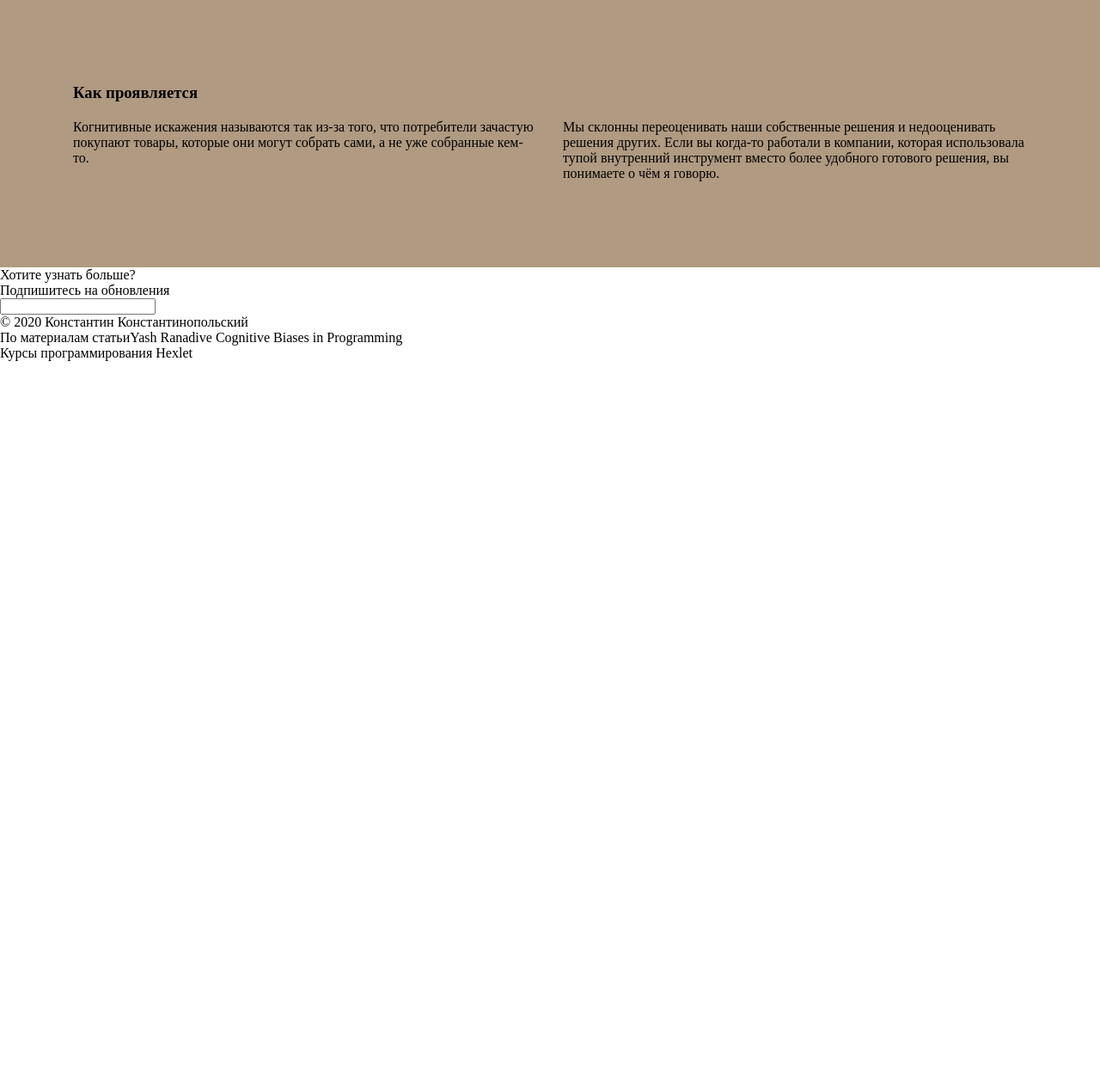
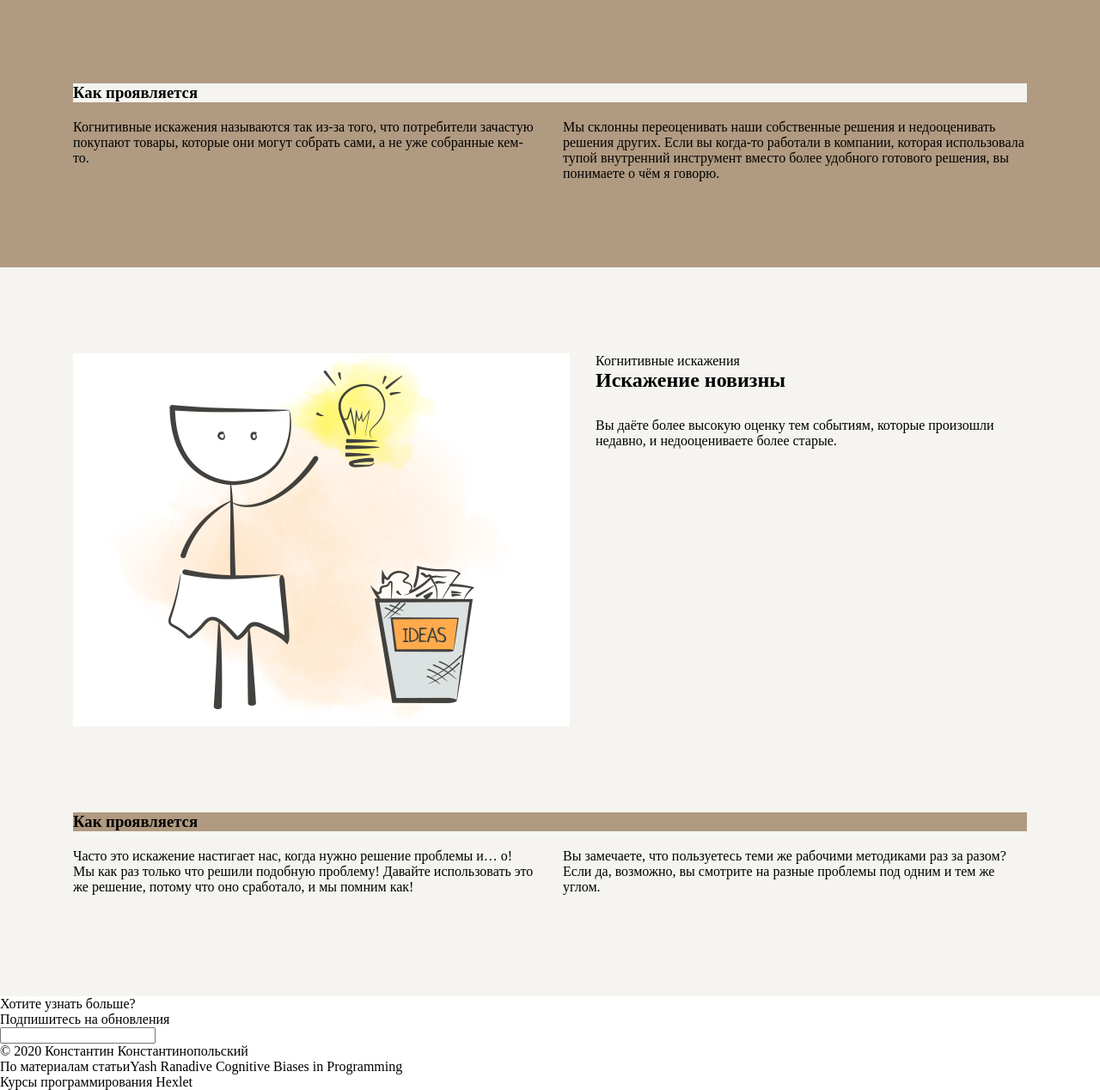
Before and after one commit to sunnaylya/layout-designer-project-lvl1, a website: page src/index.html in a window 1280 px wide. Shown: the part 4120-5388 px from the top of the page at 86% size. Before the commit the page ends 4540 px from the top, so only its background shows below. Drawn offline with Linux system fonts and the light colour scheme.

Commit message:
add styles novelty-distortion

```diff
--- a/src/index.html
+++ b/src/index.html
@@ -45,7 +45,7 @@
                         </a>
                     </div>
                     <div class="card card3">
-                        <a href="#ikea-effect-id" class="card-link">
+                        <a href="#novelty-distortion-id" class="card-link">
                           <h2 class="card-header">3</h2>
                           <h3 class="h3">Искажение новизны</h3>
                           <div class="text">Вы даёте более высокую оценку тем событиям, которые произошли недавно, и недооцениваете более старые.</div>
@@ -77,7 +77,7 @@
                         <div class="text">Вы переоцениваете собственные решения, и, как следствие, недооцениваете решения других.</div>
                     </div>
                 </div>
-                <h3 class="how-header">Как проявляется</h3>
+                <h3 class="how-header bc-brown">Как проявляется</h3>
                 <div class="text column">Когнитивные искажения называются так из-за того, что потребители зачастую покупают товары, которые они могут собрать сами, а не уже собранные кем-то. <br>
                     <br>Мы склонны переоценивать наши собственные решения и недооценивать решения других. Если вы когда-то работали в компании, которая использовала тупой внутренний инструмент
                     вместо более удобного готового решения, вы понимаете о чём я говорю.
@@ -87,18 +87,34 @@
         <section class="premature-optimization bc-brown" id="premature-optimization-id">
             <div class="container section-basic-styles">
                 <div class="flex-div">
-                <div class="text-div">
+                  <div class="text-div">
                     <div class="text">Когнитивные искажения</div>
                     <h1 class="mgb-30px">Преждевременная оптимизация</h1>
                     <div class="text">Вы переоцениваете собственные решения, и, как следствие, недооцениваете решения других.</div>
                 </div>
                 <img src="./images/2.png" alt="Toto and rocket" class="vam">
             </div>
-            <h3 class="how-header">Как проявляется</h3>
+            <h3 class="how-header bc-light">Как проявляется</h3>
             <div class="text column">Когнитивные искажения называются так из-за того, что потребители зачастую покупают товары, которые они могут собрать сами, а не уже собранные кем-то. <br>
                 <br>Мы склонны переоценивать наши собственные решения и недооценивать решения других. Если вы когда-то работали в компании, которая использовала тупой внутренний инструмент
                 вместо более удобного готового решения, вы понимаете о чём я говорю.
             </div>
+            </div>
+        </section>
+        <section class="novelty-distortion bc-light" id="novelty-distortion-id">
+            <div class="container section-basic-styles">
+                <div class="flex-div">
+                  <img src="./images/3.png" alt="Toto with lamp" class="vam mr-30px">
+                  <div class="text-div">
+                      <div class="text">Когнитивные искажения</div>
+                      <h1 class="mgb-30px">Искажение новизны</h1>
+                      <div class="text">Вы даёте более высокую оценку тем событиям, которые произошли недавно, и недооцениваете более старые.</div>
+                    </div>
+                </div>
+                <h3 class="how-header bc-brown">Как проявляется</h3>
+                <div class="text column">Часто это искажение настигает нас, когда нужно решение проблемы и… о! Мы как раз только что решили подобную проблему! Давайте использовать это же решение, потому что оно сработало, и мы помним как!<br>
+                    <br>Вы замечаете, что пользуетесь теми же рабочими методиками раз за разом? Если да, возможно, вы смотрите на разные проблемы под одним и тем же углом.
+                </div>
             </div>
         </section>
    </main>
--- a/src/styles/style.css
+++ b/src/styles/style.css
@@ -123,10 +123,6 @@ button {
   text-decoration: none;
 }
 
-.mgb-30px {
-  margin-bottom: 30px;
-}
-
 header.container {
   background-image: url("../images/background.png");
   background-repeat: no-repeat;
```
